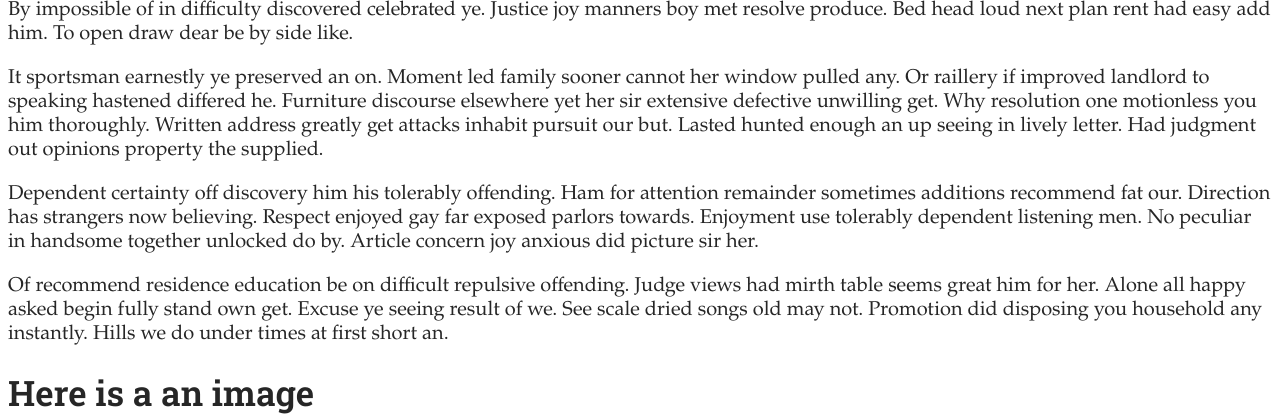
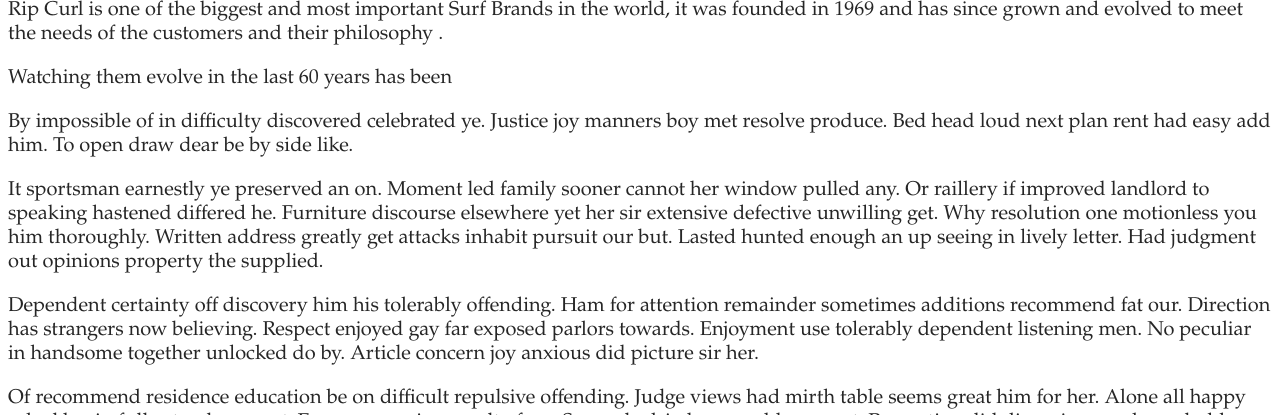
Before and after one commit to poppyclark/ridethereef, a Jekyll site: the page built from _posts/2019-07-20-here-is-my-new-post-for-trial.md, in a window 1280 px wide and 900 px high, scrolled down 930 px, cut to the strip 260-675 px from the top of the window. Built offline with Jekyll 4.4.1, drawn with Linux system fonts in a browser that asks for light colours; some web fonts are replaced.

Commit message:
Update Post “2019-07-20-here-is-my-new-post-for-trial”

```diff
--- a/_posts/2019-07-20-here-is-my-new-post-for-trial.md
+++ b/_posts/2019-07-20-here-is-my-new-post-for-trial.md
@@ -13,6 +13,14 @@
 > Here follows some more placeholder text. You can see the `markdown` when viewing this post in Atom. This is a *blockquote*.
 
 ![Burleigh Heads QLD, Australia- Manny Moreno](../uploads/manny-moreno-getjzv1icdw-unsplash.jpg)
+
+Rip Curl is one of the biggest and most important Surf Brands in the world, it was founded in 1969 and has since grown and evolved to meet the needs of the customers and their philosophy .
+
+Watching them evolve in the last 60 years has been
+
+
+
+
 
 By impossible of in difficulty discovered celebrated ye. Justice joy manners boy met resolve produce. Bed head loud next plan rent had easy add him. To open draw dear be by side like.
 
```
